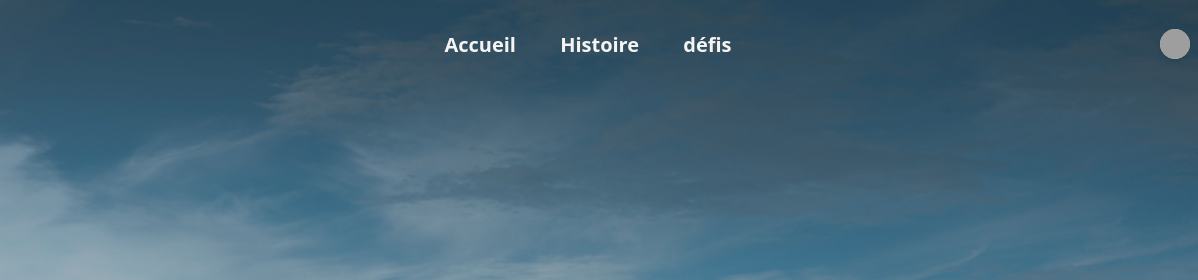
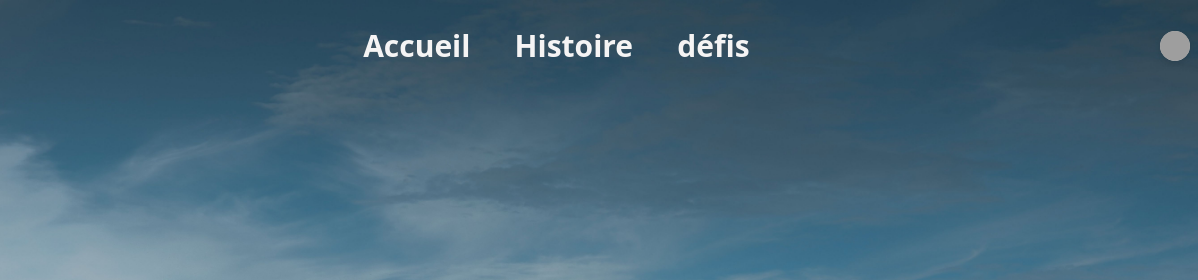
Before and after one commit to ninja959999/24h-du-net, a plain HTML site: page html/sources.html in a window 1280 px wide. Shown: the top 280 px of the page, 82-1280 px from the left. Drawn offline with Linux system fonts and the light colour scheme; grey boxes are pictures that could not be loaded; a script that the page names is missing; files whose address does not match are found by name.

Commit message:
changement css

```diff
--- a/css/commun.css
+++ b/css/commun.css
@@ -54,7 +54,7 @@ nav {
 
 nav a {
     display: inline-block;
-    font-size: 20px;
+    font-size: 30px;
     min-width: 5rem;
     padding: 0.5rem;
     text-align: center;
@@ -80,6 +80,11 @@ nav a::after {
 nav a:hover::after,
 nav a[aria-current='page']::after {
     width: 50%;
+}
+
+.nav-link{
+    padding-right: 5%;
+
 }
 
 .lang-dropdown {
```
